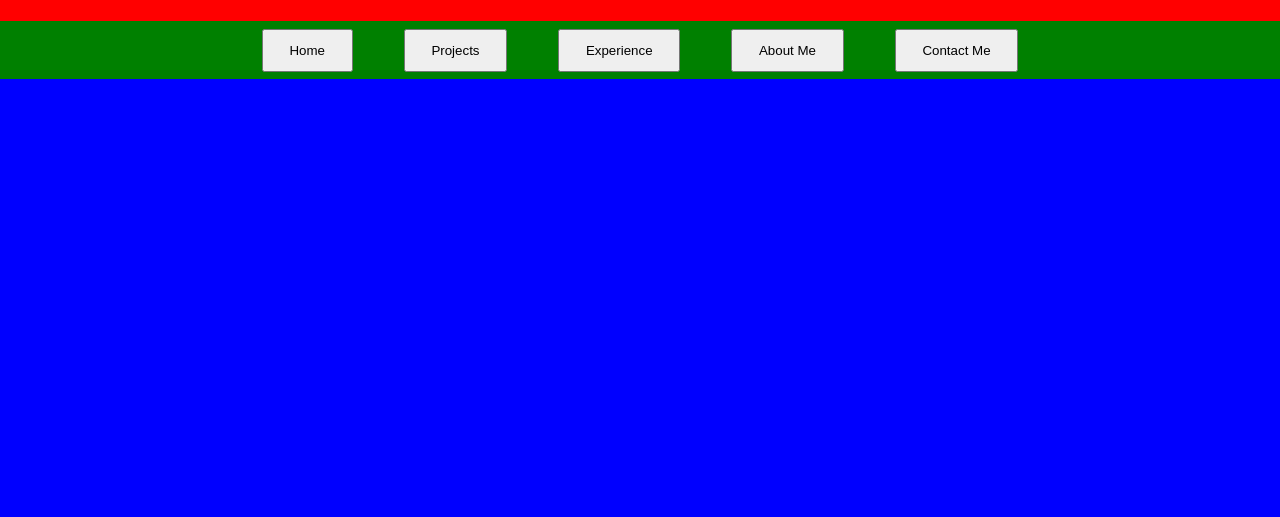
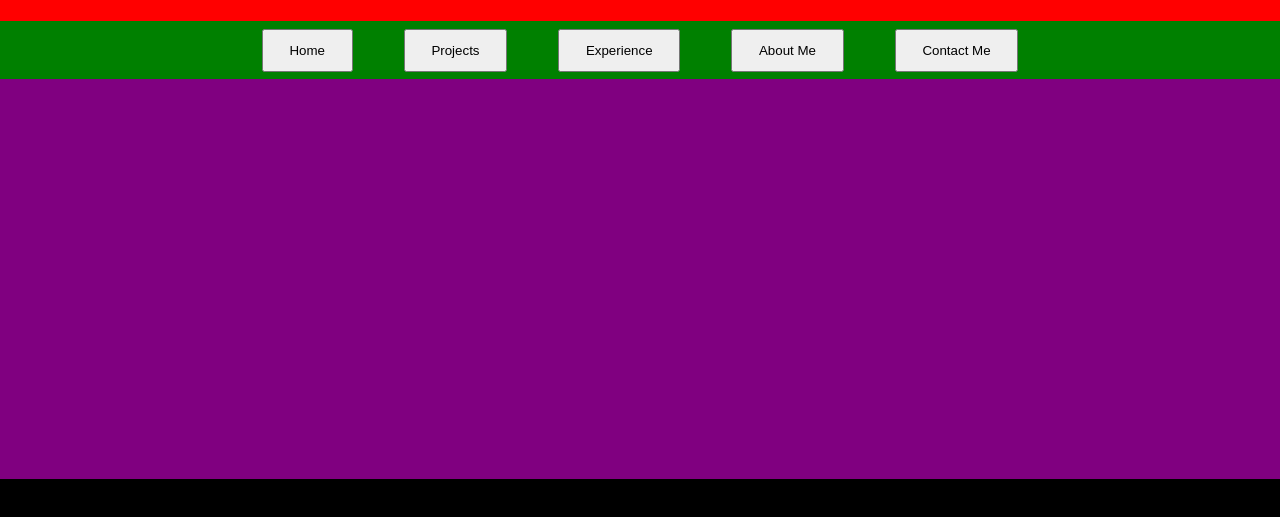
Before and after one commit to sestissi16/PortfolioWebsite, a plain HTML site: page index.html in a window 1280 px wide. Shown: the part 65-582 px from the top of the page. Drawn offline with Linux system fonts and the light colour scheme; a web font is replaced by a local one.

Commit message:
Added a featured works section in purple and changed the main tag to have a black background for visualization

```diff
--- a/index.html
+++ b/index.html
@@ -25,7 +25,9 @@
         </nav>
       </header>
       <main>
+        <section class="featuredSection">
 
+        </section>
       </main>
     </div>
   </body>
--- a/main.css
+++ b/main.css
@@ -55,4 +55,10 @@ nav{
 main{
   flex-grow: 1;
   overflow-y: auto;
+  max-height: 100%;
+  background-color: black;
 }
+.featuredSection{
+  background-color: purple;
+  height: 50vh;
+}
```
